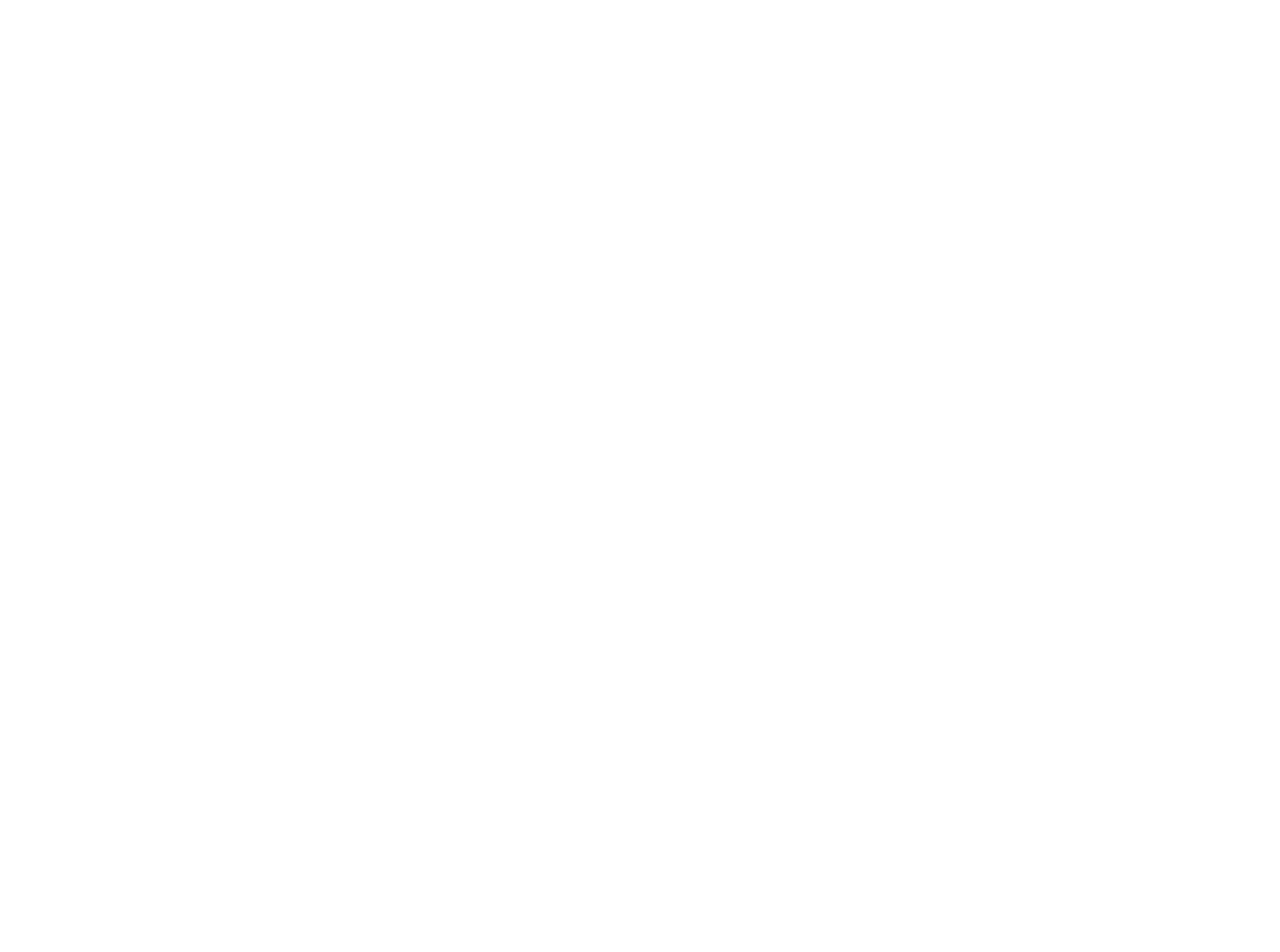
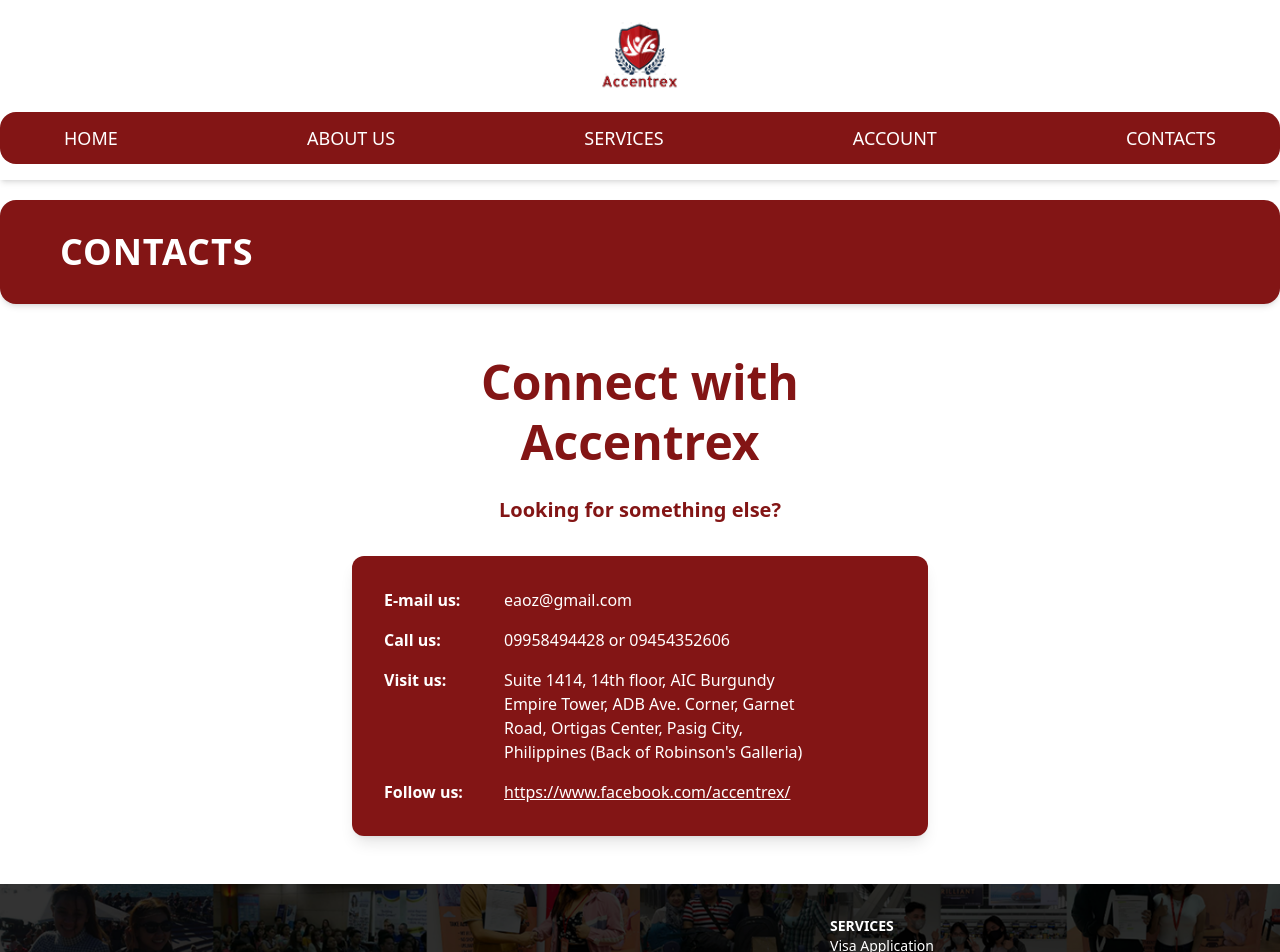
Before and after one commit to aidantiu/accentrex_web, a React (Vite) app in the folder client/: page /contacts in a window 1280 px wide. Before the commit this address had no page. Shown: the top 952 px of the page. Before the commit the page ends 800 px from the top, so only its background shows below. Built offline with nearby package versions, Linux system fonts and the light colour scheme.

Commit message:
feat: implementing contact page / fix each pages components

```diff
--- a/client/src/App.jsx
+++ b/client/src/App.jsx
@@ -9,6 +9,7 @@
 import AboutUs from './pages/aboutuspage.jsx';
 import AccountPage from "./pages/accountpage";
 import Services from './pages/servicespages.jsx';
+import Contacts from './pages/contacts.jsx';
 
 function App() {
   return (
@@ -19,6 +20,7 @@
         <Route path="/health" element={<Health />} />
         <Route path="/account" element={<AccountPage />} />
         <Route path="/services" element={<Services />} />
+        <Route path="/contacts" element={<Contacts />} />
       </Routes>
     </BrowserRouter>
   );
--- a/client/src/pages/accountpage.jsx
+++ b/client/src/pages/accountpage.jsx
@@ -1,4 +1,5 @@
 import Navbar from "../components/navbar";
+import Banner from "../components/banner";
 import Footer from '../components/footer';
 
 export default function AccountPage() {
--- /dev/null
+++ b/client/src/pages/contacts.jsx
@@ -0,0 +1,65 @@
+import Navbar from '../components/navbar';
+import Banner from '../components/banner';
+import Footer from '../components/footer';
+
+const Contacts = () => {
+  return (
+    <div className="bg-white text-[#831515] font-sans">
+      <Navbar />
+      <Banner title="CONTACTS" />
+
+      {/* Headline */}
+      <section className="text-center mt-12 px-4">
+        <h2 className="text-4xl md:text-5xl font-extrabold leading-tight">
+          Connect with <br /> Accentrex
+        </h2>
+      </section>
+
+      {/* Subheadline */}
+      <section className="text-center mt-6 px-4">
+        <p className="text-lg md:text-xl font-semibold">
+          Looking for something else?
+        </p>
+      </section>
+
+      {/* Contact Info Card */}
+      <section className="mt-8 px-4 flex justify-center">
+        <div className="bg-[#831515] text-white p-6 md:p-8 rounded-xl shadow-lg max-w-xl w-full text-sm md:text-base">
+          <div className="space-y-4">
+            <div className="flex gap-2">
+              <span className="font-bold w-24 md:w-28">E-mail us:</span>
+              <span>eaoz@gmail.com</span>
+            </div>
+            <div className="flex gap-2">
+              <span className="font-bold w-24 md:w-28">Call us:</span>
+              <span>09958494428 or 09454352606</span>
+            </div>
+            <div className="flex gap-2">
+              <span className="font-bold w-24 md:w-28">Visit us:</span>
+              <span className="max-w-xs">
+                Suite 1414, 14th floor, AIC Burgundy Empire Tower, ADB Ave. Corner,
+                Garnet Road, Ortigas Center, Pasig City, Philippines (Back of Robinson's
+                Galleria)
+              </span>
+            </div>
+            <div className="flex gap-2">
+              <span className="font-bold w-24 md:w-28">Follow us:</span>
+              <a
+                href="https://www.facebook.com/accentrex/"
+                className="underline text-white hover:text-gray-200 break-words"
+                target="_blank"
+                rel="noopener noreferrer"
+              >
+                https://www.facebook.com/accentrex/
+              </a>
+            </div>
+          </div>
+        </div>
+      </section>
+
+      <Footer />
+    </div>
+  );
+};
+
+export default Contacts;
--- a/client/src/pages/servicespages.jsx
+++ b/client/src/pages/servicespages.jsx
@@ -1,41 +1,19 @@
 import React from 'react';
-import logo from '../assets/AccentrexLogo.png';
 import visaIcon from '../assets/Group 7.png';
 import migrateIcon from '../assets/Group 51.png';
 import seminarIcon from '../assets/Earth Dots.png';
 import '../styles/index.css';
+import Navbar from '../components/navbar';
+import Banner from '../components/banner';
 
 import Footer from '../components/footer'; // ✅ Import the Footer component
 
 function Services() {
   return (
     <div className="font-sans text-black bg-white">
-      <header className="text-center p-4">
-        <img
-          src={logo}
-          alt="Accenttrex Logo"
-          className="max-w-[237px] max-h-[210px] mx-auto"
-        />
-      </header>
+      <Navbar />
+      <Banner title="SERVICES" subtitle="VISA APPLICATION | STUDY, LIVE, AND MIGRATE PROGRAM | SEMINAR REGISTRATION" />
 
-      <nav className="bg-[#8b0000] flex justify-center flex-wrap gap-6 py-3 rounded-full max-w-[600px] mx-auto mb-6">
-        {['HOME', 'ABOUT US', 'SERVICES', 'ACCOUNT', 'CONTACTS'].map((link) => (
-          <a
-            href="#"
-            key={link}
-            className="text-white font-bold text-sm no-underline"
-          >
-            {link}
-          </a>
-        ))}
-      </nav>
-
-      <div className="bg-[#8b0000] text-white text-center px-4 py-6 rounded-3xl max-w-[95%] mx-auto mb-6">
-        <h2 className="text-2xl font-bold">SERVICES</h2>
-        <div className="mt-3 text-sm border-t border-white pt-2">
-          VISA APPLICATION | STUDY, LIVE, AND MIGRATE PROGRAM | SEMINAR REGISTRATION
-        </div>
-      </div>
 
       <div className="text-center text-3xl font-bold my-8">We Offer</div>
 
```
